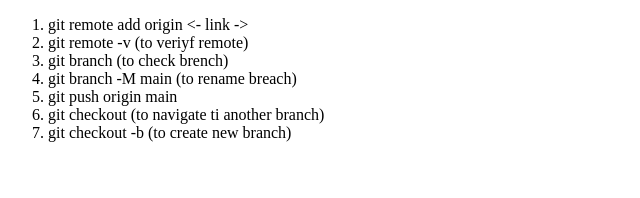
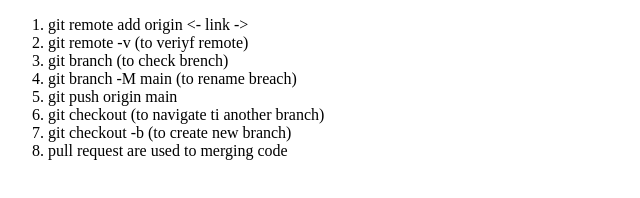
Before and after one commit to manigoutam24/project2, a plain HTML site: page index.html in a window 1280 px wide. Shown: the whole page, without its empty margins (0-640 px from the left). Drawn offline with Linux system fonts and the light colour scheme.

Commit message:
Add command

```diff
--- a/index.html
+++ b/index.html
@@ -14,6 +14,7 @@
         <li>git push origin main </li>
         <li>git checkout (to navigate ti another branch) </li>
         <li>git checkout -b (to create new branch) </li>
+        <li>pull request are used to merging code </li>
     </ol>
 </body>
 </html>
```
